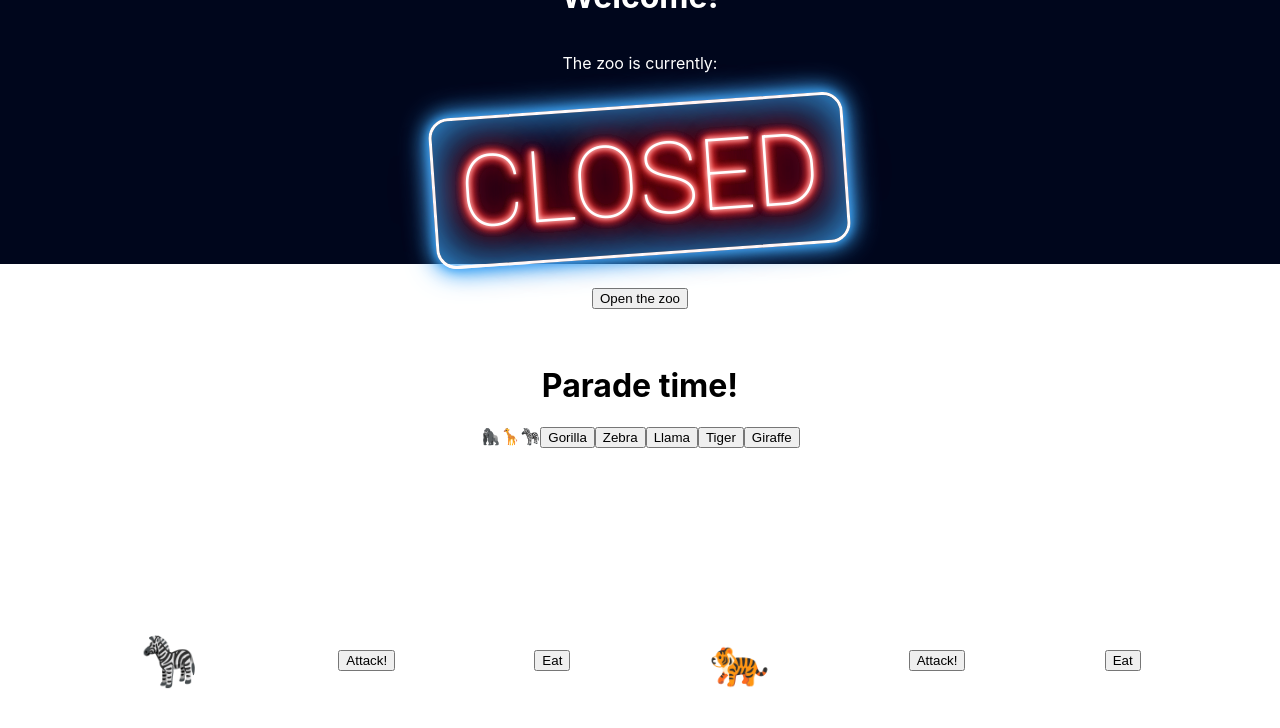
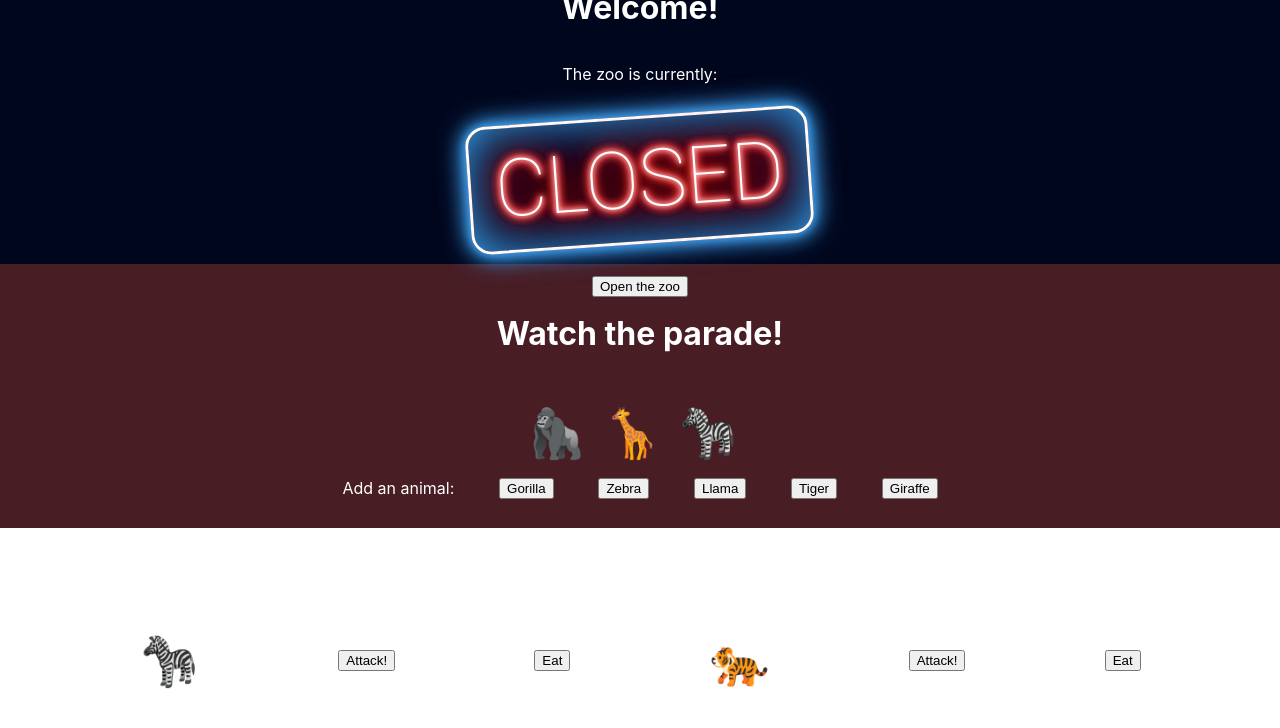
Before and after one commit to viccaruso/react-busy-zoo-from-scratch, a React (Create React App) app: page / in a window 1280 px wide. Shown: the top 728 px of the page. Built offline with nearby package versions, Linux system fonts and the light colour scheme.

Commit message:
styled parade section

```diff
--- a/src/App.css
+++ b/src/App.css
@@ -2,15 +2,10 @@
   text-align: center;
 }
 
-.zoo-parade, .zoo-fight {
+.zoo-fight {
   display: flex;
   flex-direction: row;
-  justify-content: center;
+  justify-content: space-evenly;
   align-items: center;
   height: 33vh;
 }
-
-.zoo-fight {
-  display: flex;
-  justify-content: space-evenly;
-}
--- a/src/App.js
+++ b/src/App.js
@@ -22,6 +22,7 @@ function App() {
         <OpenSign isOpen={isOpen} setIsOpen={setIsOpen}/>
       </div>
       <div className='zoo-parade'>
+        <h1>Watch the parade!</h1>
         <Parade paradeArr={paradeArr} setParade={setParade}/>
       </div>
       <div className='zoo-fight'>
--- a/src/OpenSign.css
+++ b/src/OpenSign.css
@@ -1,16 +1,16 @@
 @import url(https://fonts.googleapis.com/css?family=Roboto:100);
 
 :root {
-  --text-color: #f00;
-  --border-color: #3da7f8;
-  --text-shadow: 0 0 5px #fff, 0 0 10px #fff, 0 0 5px var(--text-color),
-  0 0 10px var(--text-color), 0 0 10px var(--text-color),
-  0 0 10px var(--text-color), 0 0 10px var(--text-color),
-  0 0 20px var(--text-color), 0 0 30px var(--text-color),
-  0 0 40px var(--text-color), 0 0 55px var(--text-color),
-  0 0 75px var(--text-color);
-  --box-shadow: inset 0 0 50px var(--border-color), 0 0 10px var(--border-color),
-  0 0 20px var(--border-color), 0 0 30px var(--border-color);
+  --sign-text-color: #f00;
+  --sign-border-color: #3da7f8;
+  --sign-text-shadow: 0 0 5px #fff, 0 0 10px #fff, 0 0 5px var(--sign-text-color),
+  0 0 10px var(--sign-text-color), 0 0 10px var(--sign-text-color),
+  0 0 10px var(--sign-text-color), 0 0 10px var(--sign-text-color),
+  0 0 20px var(--sign-text-color), 0 0 30px var(--sign-text-color),
+  0 0 40px var(--sign-text-color), 0 0 55px var(--sign-text-color),
+  0 0 75px var(--sign-text-color);
+  --sign-box-shadow: inset 0 0 50px var(--sign-border-color), 0 0 10px var(--sign-border-color),
+  0 0 20px var(--sign-border-color), 0 0 30px var(--sign-border-color);
 }
 
 .zoo-open {
@@ -26,8 +26,8 @@
 .sign-div {
   background-color: transparent;
   border: 3px solid white;
-  text-shadow: var(--text-shadow);
-  box-shadow: var(--box-shadow);
+  text-shadow: var(--sign-text-shadow);
+  box-shadow: var(--sign-box-shadow);
   border-radius: 20px;
   padding: 14px 24px;
   transform: rotate(-4deg);
@@ -39,5 +39,5 @@
   font-family: Roboto;
   margin: 0px;
   color: #fff;
-  font-size: 100px;
+  font-size: 5rem;
 }
--- a/src/Parade.css
+++ b/src/Parade.css
@@ -0,0 +1,35 @@
+:root {
+  --parade-background-color: #481D24;
+}
+
+.zoo-parade {
+  display: flex;
+  flex-direction: column;
+  justify-content: space-evenly;
+  align-items: center;
+  height: 33vh;
+  background-color: var(--parade-background-color);
+  color: white;
+}
+
+.parade {
+  width: 100vw;
+  display: flex;
+  flex-direction: column;
+  align-items: center;
+}
+
+.parade-animals {
+  font-size: 3rem;
+}
+
+.parade-animals span {
+  margin-right: 1rem;
+}
+
+.parade-buttons {
+  width: 50vw;
+  display: flex;
+  justify-content: space-around;
+  margin-top: 1rem;
+}
--- a/src/Parade.js
+++ b/src/Parade.js
@@ -4,15 +4,19 @@ import './Parade.css';
 
 export default function Parade({ paradeArr, setParade }) {
   return (
-    <div>
-      <h1>Parade time!</h1>
+    <div className='parade'>
+      <div className='parade-animals'>
         {paradeArr.map((animal, i) =>
           <AnimalEmoji key={animal + i} animal={animal} />)}
+      </div>
+      <div className='parade-buttons'>
+        <label>Add an animal: </label>
         <button onClick={() => setParade([...paradeArr, 'gorilla'])}>Gorilla</button>
         <button onClick={() => setParade([...paradeArr, 'zebra'])}>Zebra</button>
         <button onClick={() => setParade([...paradeArr, 'llama'])}>Llama</button>
         <button onClick={() => setParade([...paradeArr, 'tiger'])}>Tiger</button>
         <button onClick={() => setParade([...paradeArr, 'giraffe'])}>Giraffe</button>
       </div>
+    </div>
   );
 }
```
Lines whose indentation alone changed are shown as unchanged.
